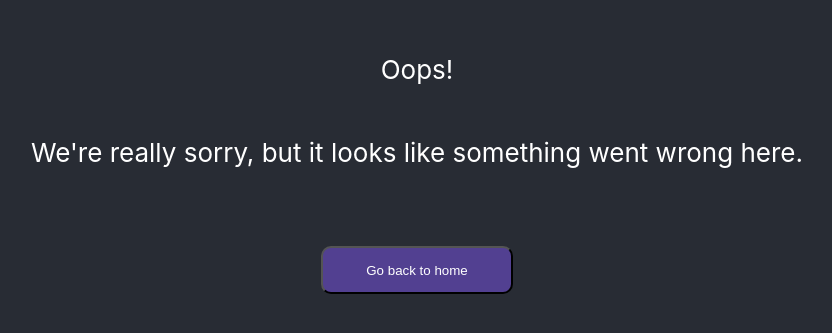
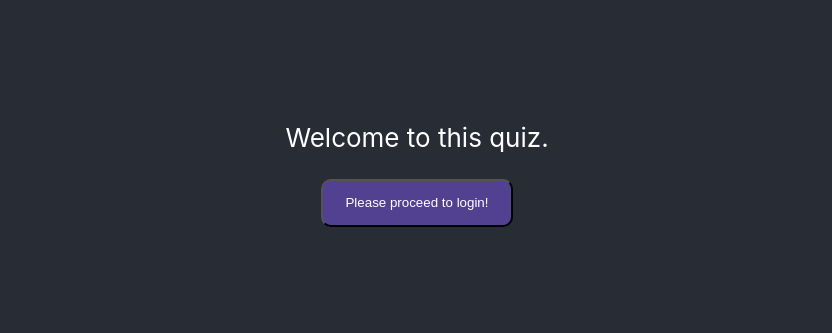
Before and after one commit to dennie-froese/LearningEnv, a React (Create React App) app: page / in a window 1280 px wide. Shown: the part 239-572 px from the top of the page, without its empty margins (223-1055 px from the left). Built offline with nearby package versions, Linux system fonts and the light colour scheme.

Commit message:
added finish route and made home route exact match route

```diff
--- a/src/navigation/Router.tsx
+++ b/src/navigation/Router.tsx
@@ -1,4 +1,4 @@
-import React, { useEffect } from "react";
+import React from "react";
 import { BrowserRouter, Switch, Route } from "react-router-dom";
 import { useStateMachineState } from "../state/StateMachine.jsx";
 import Home from "../routes/Home";
@@ -6,6 +6,7 @@ import Login from "../routes/Login";
 import Question from "../routes/Question";
 import SomethingWentWrong from "../routes/SomethingWentWrong/index";
 import questions from "../questions";
+import Finish from "../routes/Finish/index";
 
 function Router() {
   const current = useStateMachineState();
@@ -48,7 +49,12 @@ function Router() {
         <Route path="/login">
           <Login />
         </Route>
-        <Route path="/home">
+        {authenticated && (
+          <Route path="/finish">
+            <Finish />
+          </Route>
+        )}
+        <Route exact path="/">
           <Home />
         </Route>
         <Route path="*">
```
